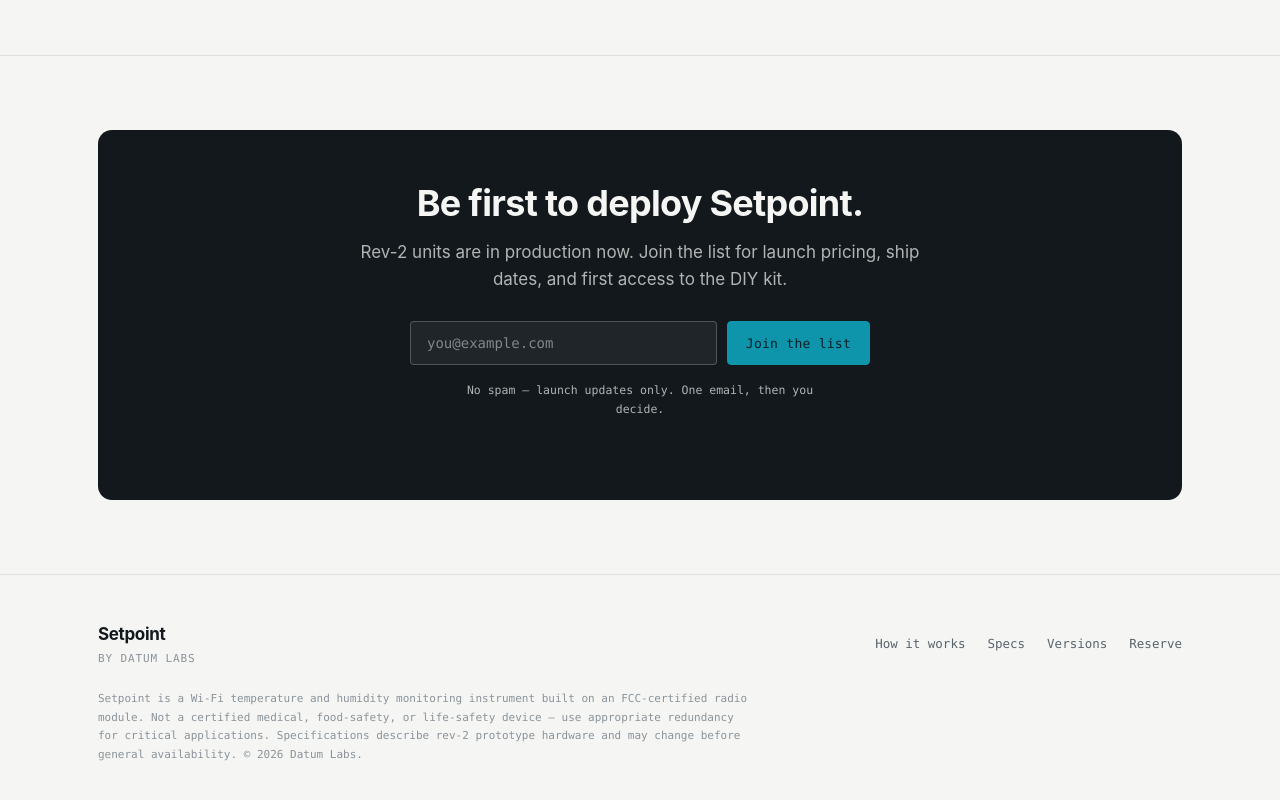
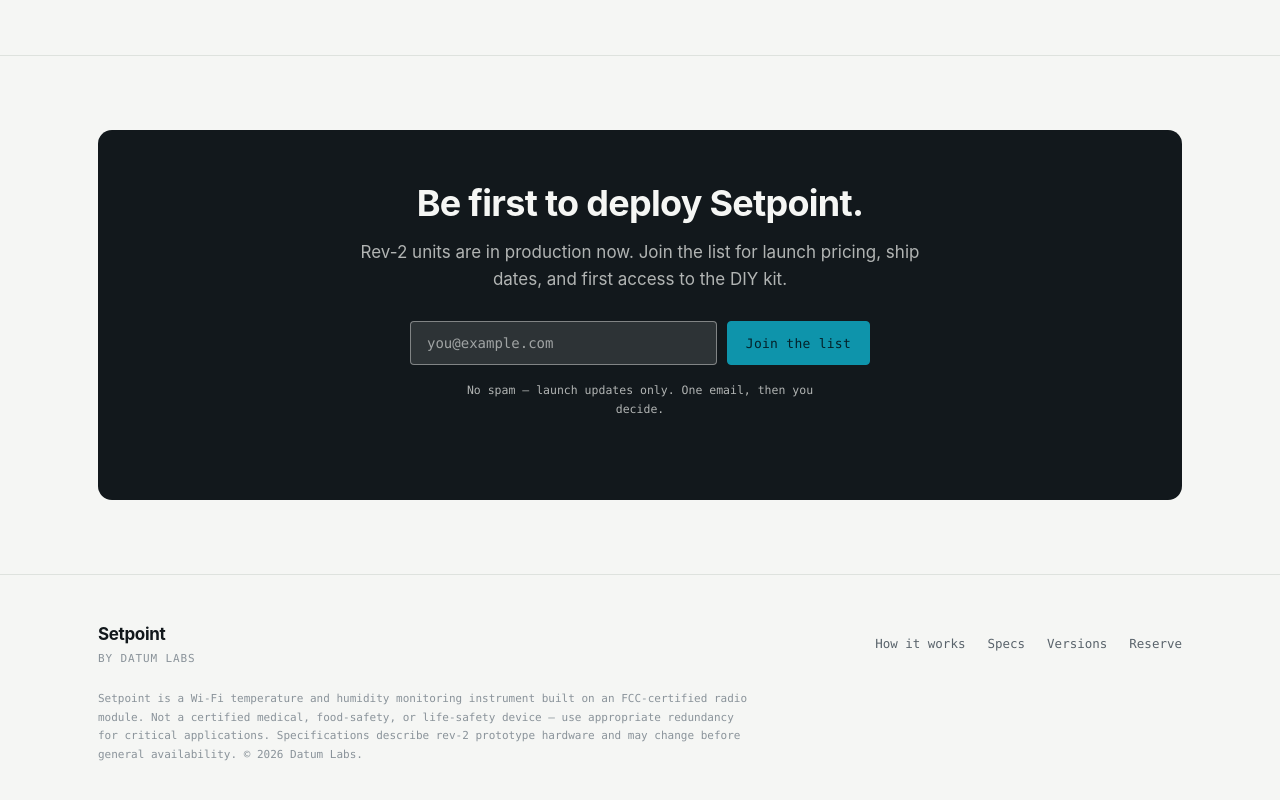
Before and after one commit to tallen5431/Temperature_Sensor_V2, a plain HTML site: page site/index.html in a window 1280 px wide. Shown: the part 3970-4770 px from the top of the page. Drawn offline with Linux system fonts and the light colour scheme.

Commit message:
Fix invisible waitlist email input in dark mode (#29)
The reserve/waitlist panel inverts against the page; the email input's border,
fill, and placeholder were hard-coded white-on-dark and vanished on the light
panel in dark mode. Colour them relative to the panel foreground (--paper) via
color-mix so the field stays visible in both themes.

```diff
--- a/site/index.html
+++ b/site/index.html
@@ -222,10 +222,14 @@
   @media (max-width: 520px) { .wl-form { flex-direction: column; } }
   .wl-form input {
     flex: 1; font-family: var(--font-mono); font-size: 14px; padding: 13px 16px;
-    border-radius: var(--radius); border: 1px solid rgba(255,255,255,0.22);
-    background: rgba(255,255,255,0.06); color: var(--paper);
+    border-radius: var(--radius);
+    /* Colours are relative to the panel's foreground (--paper) so the field
+       stays visible whether the inverted panel is dark (light theme) or light
+       (dark theme). Hard-coded white borders vanished on the light panel. */
+    border: 1px solid color-mix(in srgb, var(--paper) 42%, transparent);
+    background: color-mix(in srgb, var(--paper) 12%, transparent); color: var(--paper);
   }
-  .wl-form input::placeholder { color: rgba(255,255,255,0.45); }
+  .wl-form input::placeholder { color: color-mix(in srgb, var(--paper) 58%, transparent); }
   .wl-form input:focus-visible { outline: 2px solid var(--signal); outline-offset: 1px; }
   .wl-note { font-family: var(--font-mono); font-size: 11.5px; color: color-mix(in srgb, var(--paper) 55%, transparent); margin-top: 16px; }
 
```
